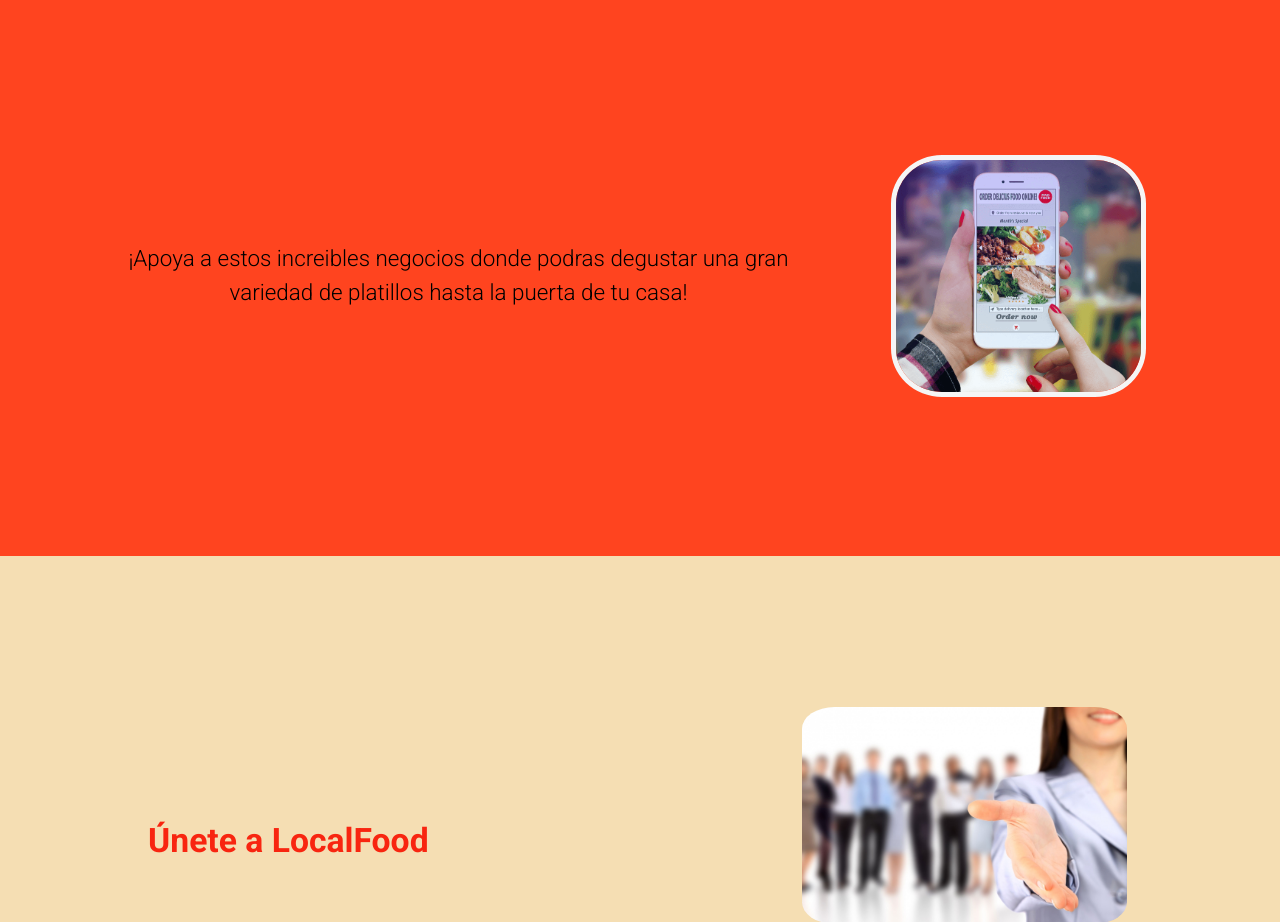
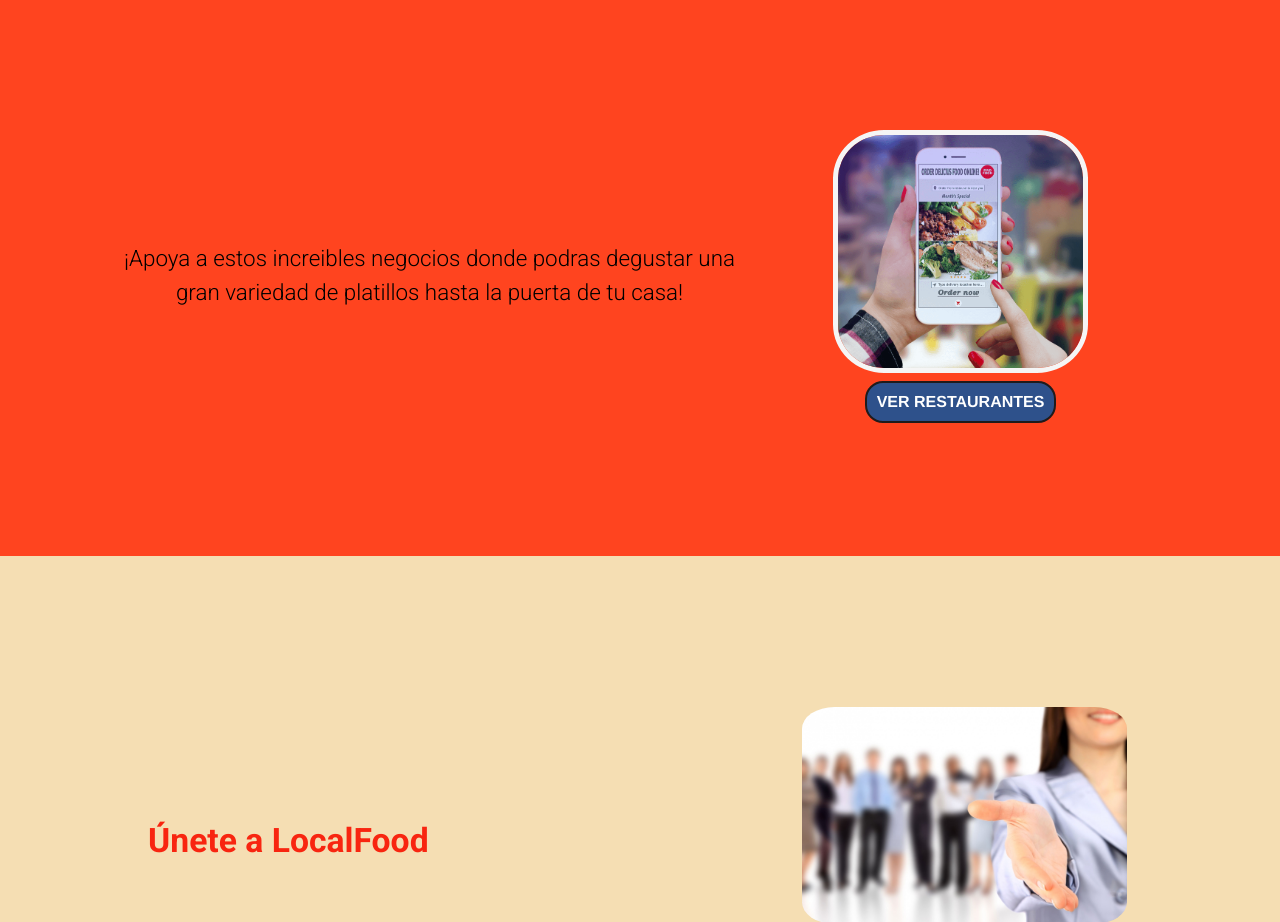
Before and after one commit to CrisCap26/local-food, a React (Create React App) app: page / in a window 1280 px wide. Shown: the part 840-1762 px from the top of the page. Built offline with nearby package versions, Linux system fonts and the light colour scheme; no server answers; the HTML template or start-up script is replaced by a standard one.

Commit message:
Boton en Home para ver todos los restaurantes

```diff
--- a/src/pages/Home.jsx
+++ b/src/pages/Home.jsx
@@ -45,7 +45,7 @@ function Home() {
             variedad de platillos hasta la puerta de tu casa!
           </p>
           <br />
-          <center>
+          <div className="container_negocios">
             <img
               src="./res.png"
               align="center"
@@ -53,10 +53,10 @@ function Home() {
               width="190"
               height="90"
             />
-            {/* <a href="#" className="inicio_res__button">
+            <a href="/verRestaurantes" className="inicio_res__button">
               Ver restaurantes
-            </a> */}
-          </center>
+            </a>
+          </div>
         </section>
 
         <section className="inicio_regis">
--- a/src/pages/VerRestaurantes.jsx
+++ b/src/pages/VerRestaurantes.jsx
@@ -48,17 +48,17 @@ function VerRestaurantes() {
     <section className="verRestaurantes">
       <CardRestaurant
         image={localImg}
-        title="Tacos Tijuana"
+        name="Tacos Tijuana"
         descr="Local de tacos, tenemos tacos de todo tipo, ven y prueba."
       />
       <CardRestaurant
         image={localImg}
-        title="El Chaparrito"
+        name="El Chaparrito"
         descr="Local de comida Mexicana, ven y prueba la mejor comida Mexicana."
       />
       <CardRestaurant
         image={localImg}
-        title="Lonches Doña Lety"
+        name="Lonches Doña Lety"
         descr="Ven y prueba los mejores lonches de la zona, tenemos lonches de todo, los mejores precios que podras encontrar."
       />
 
--- a/src/pages/index.css
+++ b/src/pages/index.css
@@ -208,16 +208,30 @@ a{
     border-radius: 20%;
 }
 
+.container_negocios {
+    display: flex;
+    flex-direction: column;
+    justify-content: center;
+    align-items: center;
+    margin-bottom: 7px;
+}
+
 .inicio_res__button{
-border: 1px solid #2e518b; /*anchura, estilo y color borde*/
     padding: 10px; /*espacio alrededor texto*/
     background-color: #2e518b; /*color botón*/
     color: #ffffff; /*color texto*/
     text-decoration: none; /*decoración texto*/
     text-transform: uppercase; /*capitalización texto*/
     font-family: 'Helvetica', sans-serif; /*tipografía texto*/
-border-radius: 50px; /*bordes redondos*/
-height: 50px;
+    border-radius: 18px; /*bordes redondos*/
+    border: #201b1b 2px solid;
+    font-weight: bold;
+}
+
+.inicio_res__button:hover {
+    background-color:#e7eaf1;
+    color: black;
+    transition: 0.8s;
 }
 
 
@@ -256,7 +270,6 @@ text-decoration: none; /*decoración texto*/
 text-transform: uppercase; /*capitalización texto*/
 font-family: 'Helvetica', sans-serif; /*tipografía texto*/
 border-radius: 18px; /*bordes redondos*/
-height: 50px;
 border: #201b1b 2px solid;
 font-weight: bold;
 }
@@ -536,7 +549,9 @@ footer{
     }
     .inicio_res__info {
         width: 255px;
-        margin-right: 100px;
+    }
+    .container_negocios {
+        margin-right: 150px;
     }
     .inicio_info__reg {
         width: 325px;
```
Lines whose indentation alone changed are shown as unchanged.
